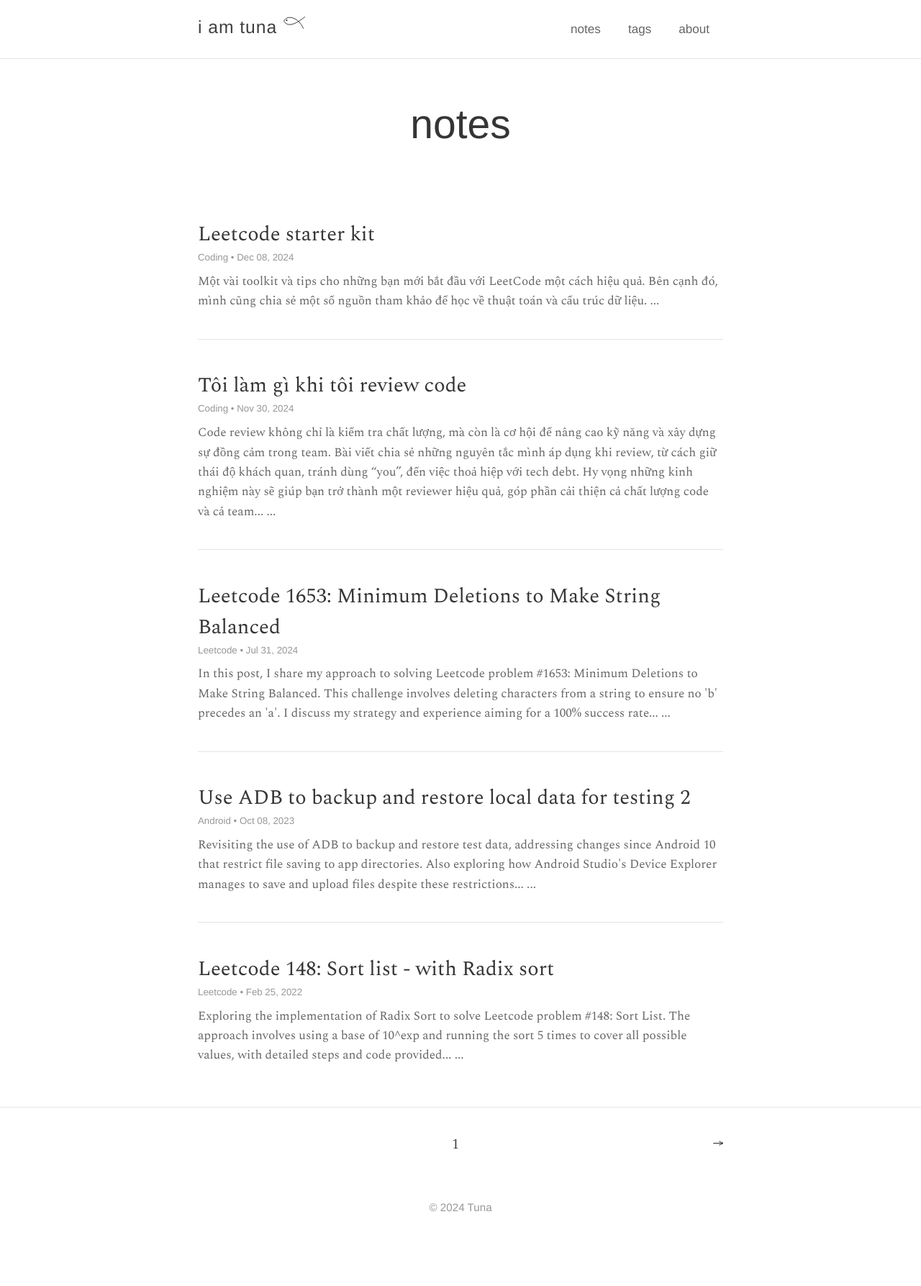
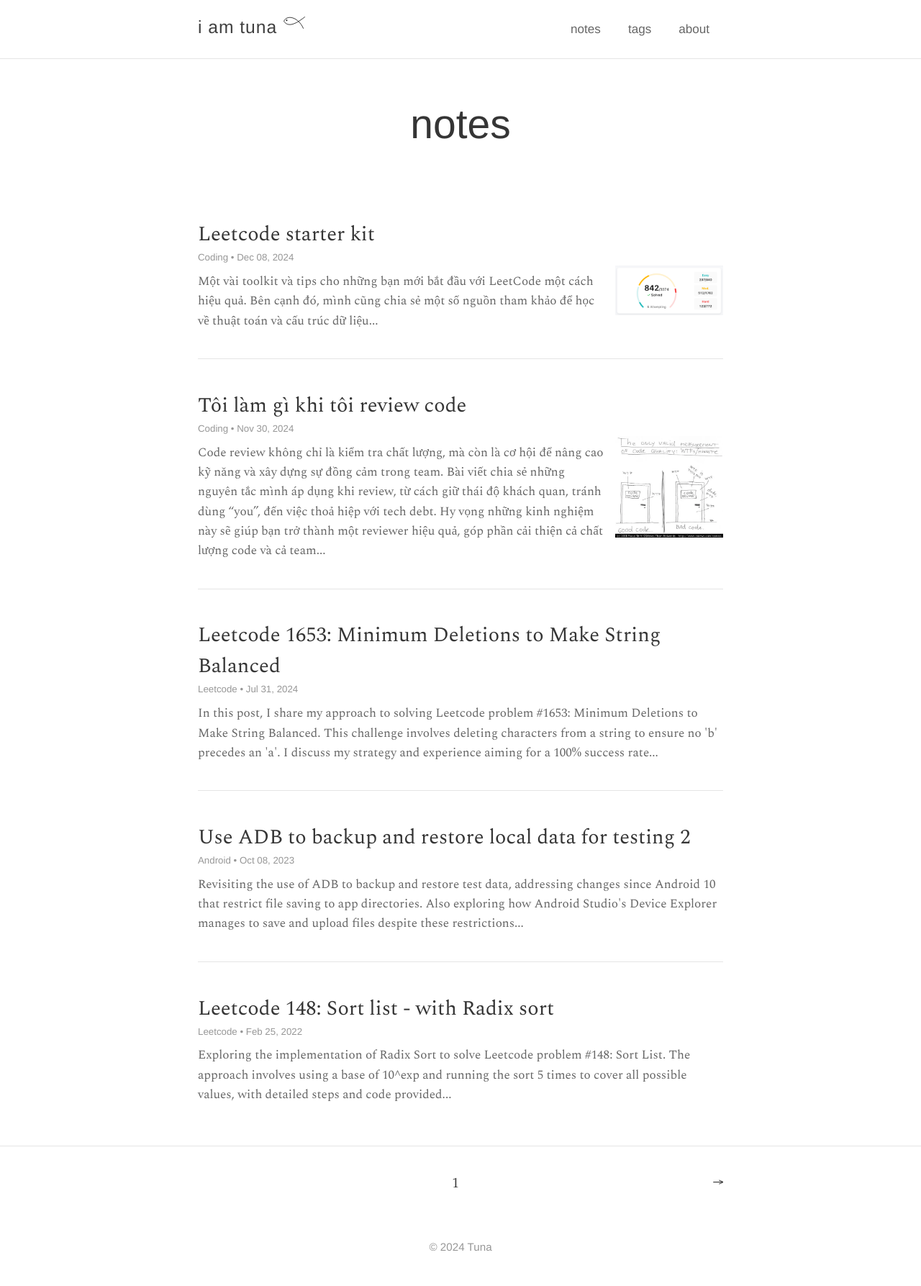
Before and after one commit to tuanchauict/iamtuna.org, a Jekyll site: the page built from docs/index.html, in a window 1280 px wide. Shown: the whole page at 72% size. Built offline with Jekyll 4.4.1, drawn with Linux system fonts in a browser that asks for light colours; the list of posts is cut into pages by our own code; before the commit the page ends 1732 px from its top, so only the background shows below that.

Commit message:
Add image to catalogue item

```diff
--- a/docs/_includes/catalogue_item.html
+++ b/docs/_includes/catalogue_item.html
@@ -21,18 +21,23 @@
       </span>
       <time datetime="{{ post.date }}" class="catalogue-time">{{ post.date | date: "%b %d, %Y" }}</time>
     </div>
-    <p>
-      {% if post.custom_excerpt %}
-        {{ post.custom_excerpt | strip_html }}
+    <div class="catalogue-item-content">
+      <p>
+      {% if post.excerpt %}
+        {{ post.excerpt | strip_html }}
       {% else %}
         {% if post.excerpt_separator %}
-          {{ post.excerpt | strip_html }}
+        {{ post.excerpt | strip_html }}
         {% else %}
-          {{ post.content | strip_html | truncatewords: 30 }}
+        {{ post.content | strip_html | truncatewords: 30 }}
         {% endif %}
         ...
       {% endif %}
-    </p>
+      </p>
+      {% if post.image %}
+      <img src="{{ post.image }}" alt="{{ post.title }}" class="catalogue-item-image">
+      {% endif %}
+    </div>
 
   </div>
 </a>
--- a/docs/_sass/tale/_catalogue.scss
+++ b/docs/_sass/tale/_catalogue.scss
@@ -26,6 +26,27 @@
   &-item-container {
     display: flex;
     flex-direction: column;
+  }
+
+  &-item-content {
+    display: flex;
+    flex-direction: row;
+    align-items: start;
+    margin: 0;
+    gap: 0.8rem;
+
+    p {
+      flex-grow: 1;
+    }
+
+    img {
+      display: none;
+      max-width: 150px;
+
+      @media (min-width: $standard-content-width) {
+        display: block;
+      }
+    }
   }
 
   &-title {
```
Also changed, not shown: docs/_posts/2024-12-08-Leetcode-starter-kit.md (+1 -1 lines).
